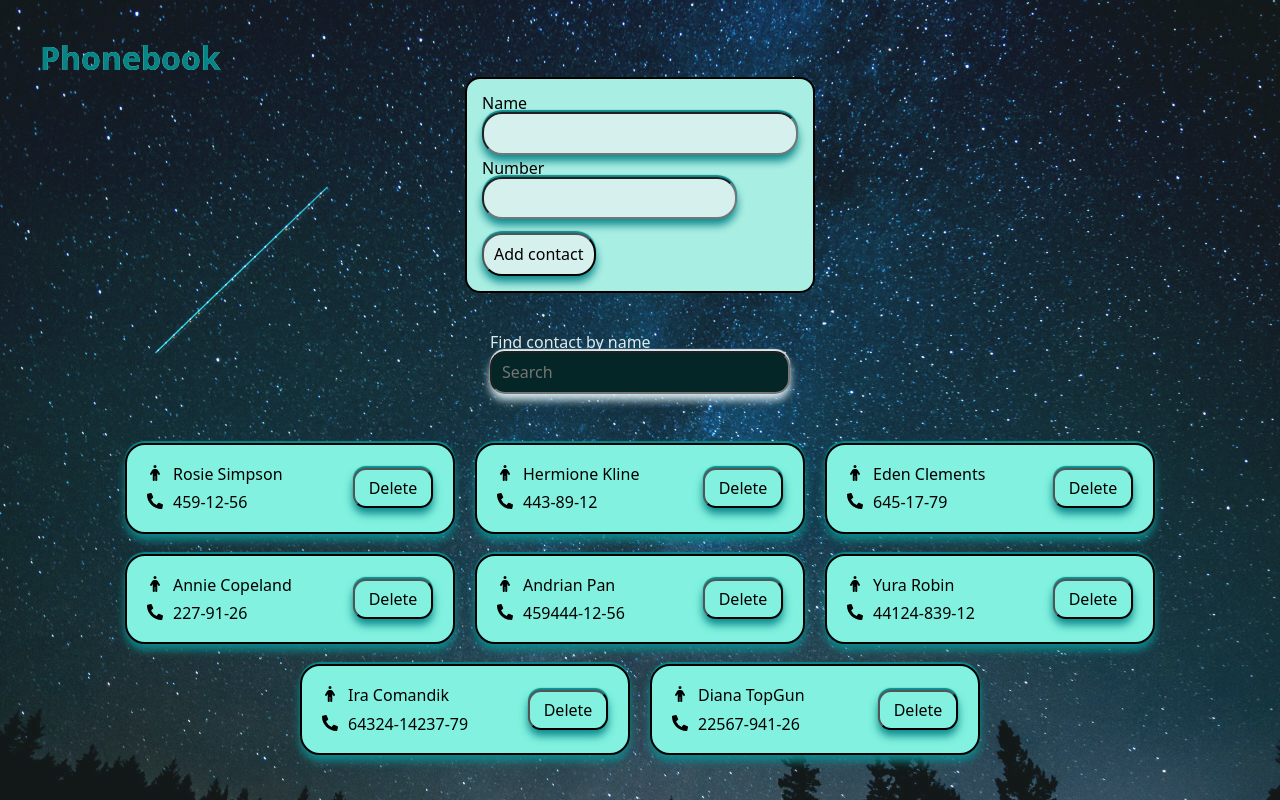
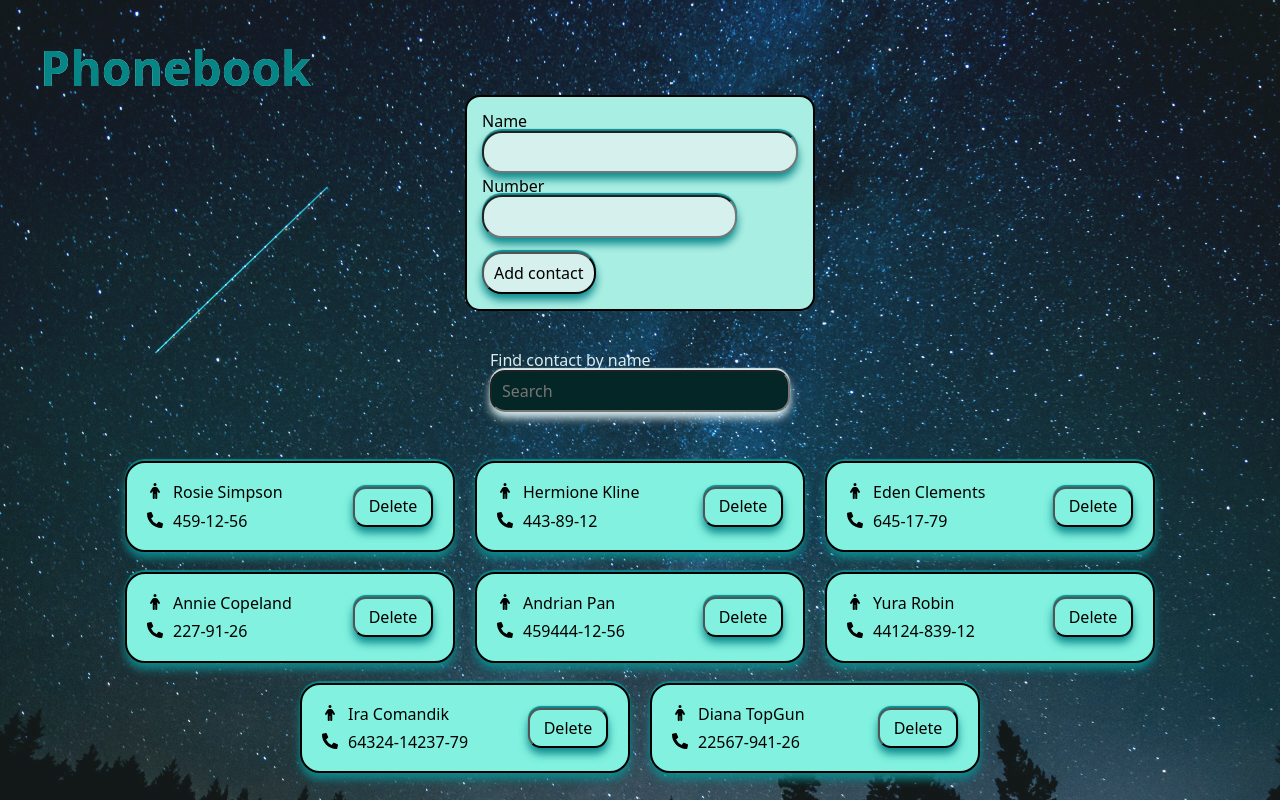
Before and after one commit to Masenko2604/goit-react-hw-06, a React (Vite) app: page / in a window 1280 px wide. Built offline with nearby package versions, Linux system fonts and the light colour scheme.

Commit message:
Update index.css

```diff
--- a/src/index.css
+++ b/src/index.css
@@ -17,7 +17,7 @@ h1 {
   text-shadow: 0 0.4px 0.4px #c4f3f4;
   padding-left: 40px;
   padding-top: 40px ;
-  font-size: 2em;
+  font-size: 3em;
 }
 
 h1,
```
